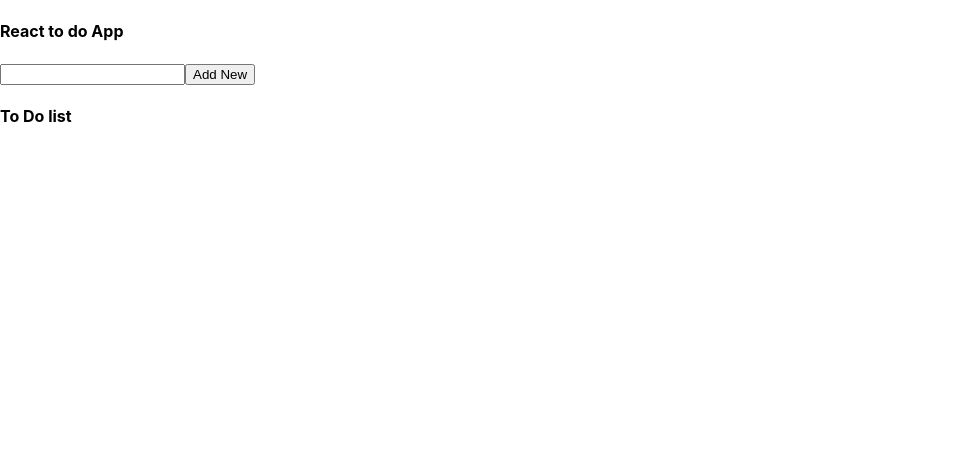
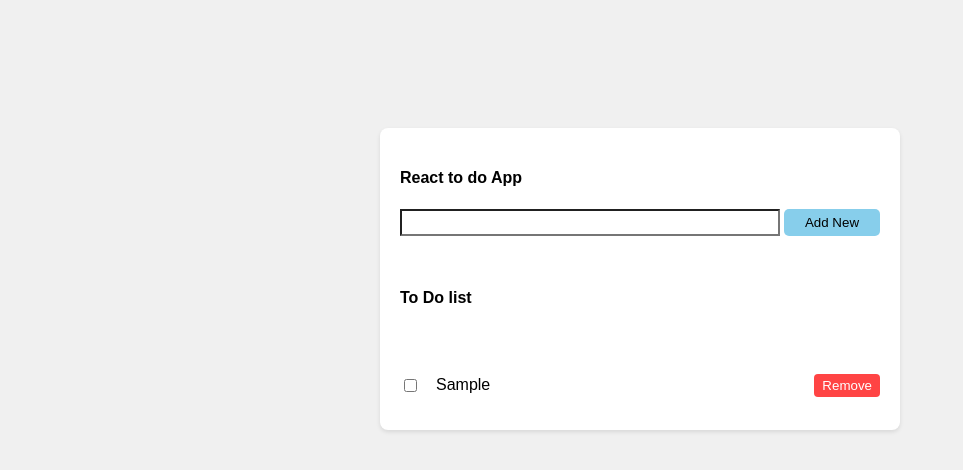
Before and after one commit to asnganje/To-do, a React (Create React App) app: page / in a window 1280 px wide. Both pictures are taken after typing "Sample" into the empty fields and a click on the button "Add New". Shown: the top 470 px of the page, without its empty margins (0-963 px from the left). Built offline with nearby package versions, Linux system fonts and the light colour scheme; the HTML template or start-up script is replaced by a standard one.

Commit message:
add todo logic

```diff
--- a/src/App.css
+++ b/src/App.css
@@ -1,38 +1,93 @@
-.App {
-  text-align: center;
+body {
+  margin: 0;
+  padding: 0;
+  background-color: #f0f0f0;
+  font-family: Arial, sans-serif;
 }
 
-.App-logo {
-  height: 40vmin;
-  pointer-events: none;
+.section-container {
+  width: 90vw;
+  margin: 0 auto;
+  margin-top: 8rem;
+  max-width: 30rem;
+  padding: 2rem;
+  padding: 20px;
+  background-color: #ffffff;
+  border-radius: 8px;
+  box-shadow: 0 2px 4px rgba(0, 0, 0, 0.1);
 }
 
-@media (prefers-reduced-motion: no-preference) {
-  .App-logo {
-    animation: App-logo-spin infinite 20s linear;
-  }
+.section-center:hover {
+  box-shadow: var(--shadow-3);
 }
 
-.App-header {
-  background-color: #282c34;
-  min-height: 100vh;
-  display: flex;
-  flex-direction: column;
-  align-items: center;
-  justify-content: center;
-  font-size: calc(10px + 2vmin);
-  color: white;
+form h4 {
+  text-align: center;
+  margin-bottom: 1.5rem;
 }
 
-.App-link {
-  color: #61dafb;
+.form-content {
+  display: grid;
+  grid-template-columns: 1fr 100px;
 }
 
-@keyframes App-logo-spin {
-  from {
-    transform: rotate(0deg);
-  }
-  to {
-    transform: rotate(360deg);
-  }
+.form-input {
+  border-radius: 0;
+  border-top-left-radius: var(--borderRadius);
+  border-bottom-left-radius: var(--borderRadius);
 }
+
+.form-control .btn {
+  border-radius: 0;
+  border-top-right-radius: var(--borderRadius);
+  border-bottom-right-radius: var(--borderRadius);
+}
+
+.todos {
+  margin-top: 2rem;
+  display: grid;
+  row-gap:2rem;
+}
+.single-todo {
+  display: grid;
+  grid-template-columns: auto 1fr auto;
+  column-gap: 1rem;
+  align-items: center;
+}
+.single-todo p {
+  letter-spacing: var(--letterSpacing);
+}
+
+.remove-btn {
+  background-color: #ff4444;
+  color: #ffffff;
+  border: none;
+  border-radius: 4px;
+  padding: 4px 8px;
+  cursor: pointer;
+}
+
+
+.remove-btn:hover {
+  background: rgb(169, 76, 76);
+}
+
+.btn {
+  cursor: pointer;
+  color: var(--white);
+  background: skyblue;
+  border: transparent;
+  border-radius: var(--borderRadius);
+  letter-spacing: var(--letterSpacing);
+  padding: 0.375rem 0.75rem;
+  box-shadow: var(--shadow-1);
+  transition: var(--transition);
+  text-transform: capitalize;
+  display: inline-block;
+  margin-left: 4px;
+  border-radius: 5px;
+}
+.btn:hover {
+  background: blue;
+  box-shadow: var(--shadow-3);
+}
--- a/src/App.js
+++ b/src/App.js
@@ -17,12 +17,20 @@ function App() {
     setList(updatedTodos)
   }
 
+  const removeToDo = (todoId) => {
+    const newTodos = list.filter((todo)=> {
+      return todo.id !== todoId
+    })
+
+    setList(newTodos)
+  }
+
   return (
-    <div>
+    <section className='section-container'>
       <h4>React to do App </h4>
       <Form addedToDo = {addedToDo} />
-      <List todos = {list}/>
-    </div>
+      <List todos = {list} removeToDo = {removeToDo}/>
+    </section>
   );
 }
 
--- a/src/Form.js
+++ b/src/Form.js
@@ -12,13 +12,14 @@ const Form = ({addedToDo}) => {
     return (
         <div>
             <form onSubmit={handleSubmit}>
-                <div>
+                <div className="form-content">
                     <input
                     type="text"
+                    className="form-input"
                     value={todo}
                     onChange={(e)=>setToDo(e.target.value)}
                     />
-                    <button type="submit">Add New</button>
+                    <button type="submit" className="btn">Add New</button>
                 </div>
             </form>
         </div>
--- a/src/List.js
+++ b/src/List.js
@@ -1,12 +1,12 @@
 import SingleToDo from "./SingleToDo";
 
-const List =({todos}) => {
+const List =({todos, removeToDo}) => {
     return (
-        <div>
+        <div className="todos">
             <h4>To Do list</h4>
             {todos.map((todo)=> {
                 return (
-                    <SingleToDo key={todo.id} {...todo}/>
+                    <SingleToDo key={todo.id} {...todo} removeToDo = {removeToDo}/>
                 )
             })}
         </div>
--- a/src/SingleToDo.js
+++ b/src/SingleToDo.js
@@ -1,6 +1,16 @@
-const SingleToDo = ({name, completed, id}) => {
+import { useState } from "react";
+
+const SingleToDo = ({name, completed, id, removeToDo}) => {
+    const [isChecked, setIsChecked] = useState(completed)
     return(
-        <div></div>
+        <div className="single-todo">
+            <input type="checkbox"
+            value={isChecked}
+            onChange={()=>setIsChecked(!isChecked)}
+            />
+            <p style={{textDecoration: isChecked && 'line-through'}}>{name}</p>
+            <button className="remove-btn" type="button" onClick={()=>removeToDo(id)}>Remove</button>
+        </div>
     )
 }
 
```
